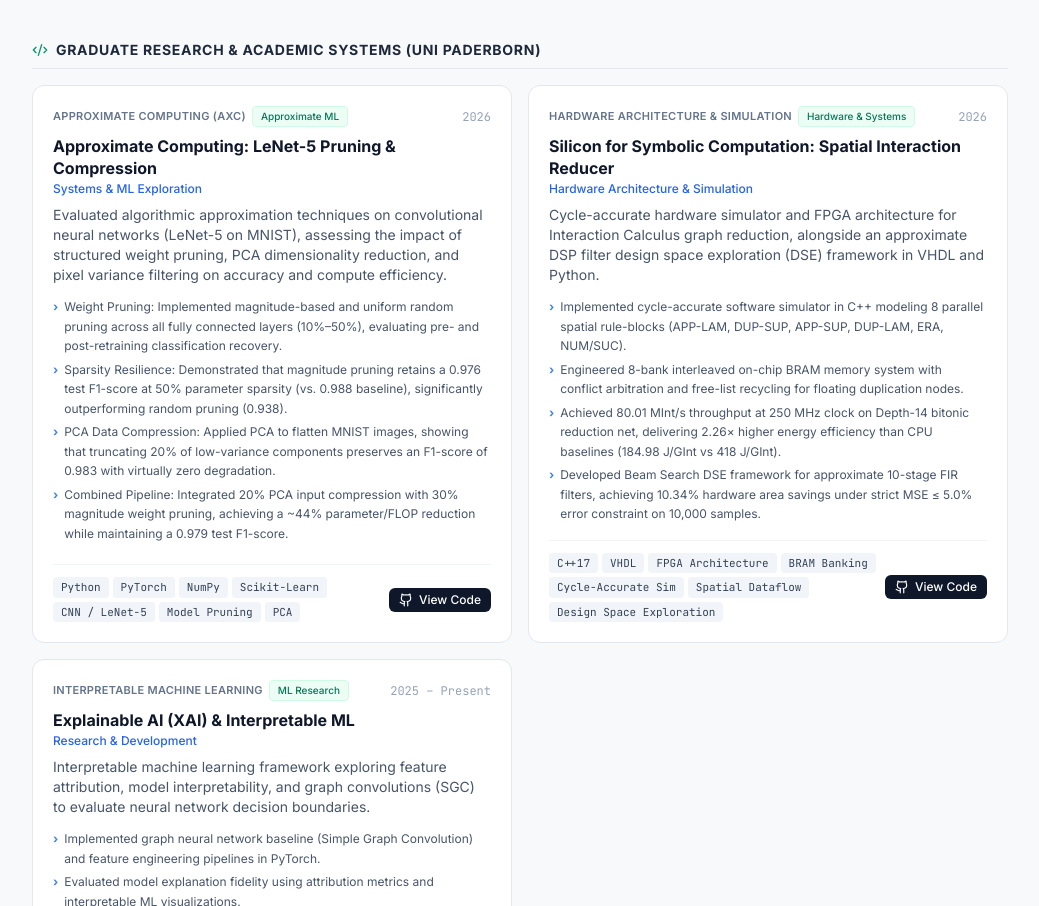
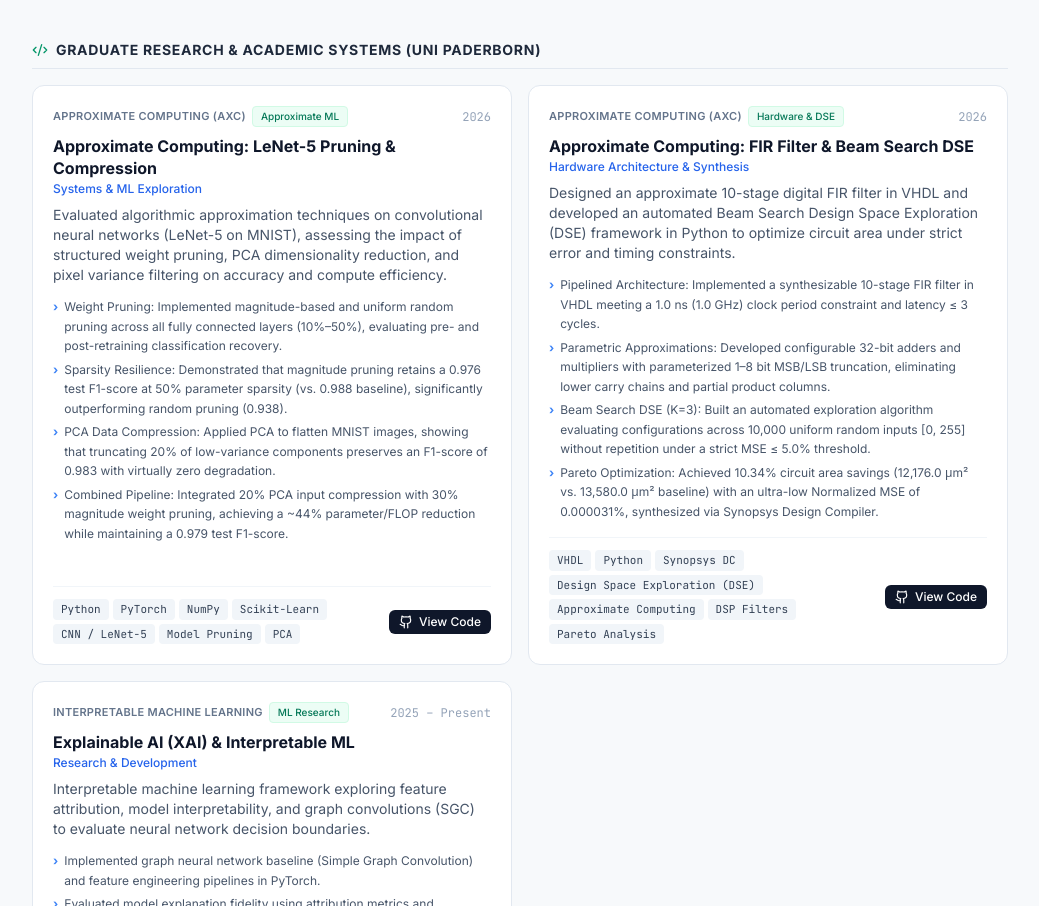
Before and after one commit to KkishanN/KkishanN, a React (Vite) app: page / in a window 1280 px wide. Shown: the part 2056-2962 px from the top of the page, without its empty margins (120-1159 px from the left). Built offline with nearby package versions, Linux system fonts and the light colour scheme.

Commit message:
refactor(projects): update project tile to Approximate Computing: FIR Filter & Beam Search DSE

```diff
--- a/src/data/portfolioData.ts
+++ b/src/data/portfolioData.ts
@@ -159,22 +159,22 @@ export const PORTFOLIO_DATA = {
       badge: "Approximate ML"
     },
     {
-      id: "spatial-interaction-reducer",
-      title: "Silicon for Symbolic Computation: Spatial Interaction Reducer",
+      id: "approximate-fir-dse",
+      title: "Approximate Computing: FIR Filter & Beam Search DSE",
       projectType: "personal",
-      clientOrContext: "Hardware Architecture & Simulation",
-      role: "Hardware Architecture & Simulation",
+      clientOrContext: "Approximate Computing (AxC)",
+      role: "Hardware Architecture & Synthesis",
       timeline: "2026",
-      description: "Cycle-accurate hardware simulator and FPGA architecture for Interaction Calculus graph reduction, alongside an approximate DSP filter design space exploration (DSE) framework in VHDL and Python.",
+      description: "Designed an approximate 10-stage digital FIR filter in VHDL and developed an automated Beam Search Design Space Exploration (DSE) framework in Python to optimize circuit area under strict error and timing constraints.",
       highlights: [
-        "Implemented cycle-accurate software simulator in C++ modeling 8 parallel spatial rule-blocks (APP-LAM, DUP-SUP, APP-SUP, DUP-LAM, ERA, NUM/SUC).",
-        "Engineered 8-bank interleaved on-chip BRAM memory system with conflict arbitration and free-list recycling for floating duplication nodes.",
-        "Achieved 80.01 MInt/s throughput at 250 MHz clock on Depth-14 bitonic reduction net, delivering 2.26× higher energy efficiency than CPU baselines (184.98 J/GInt vs 418 J/GInt).",
-        "Developed Beam Search DSE framework for approximate 10-stage FIR filters, achieving 10.34% hardware area savings under strict MSE ≤ 5.0% error constraint on 10,000 samples."
+        "Pipelined Architecture: Implemented a synthesizable 10-stage FIR filter in VHDL meeting a 1.0 ns (1.0 GHz) clock period constraint and latency ≤ 3 cycles.",
+        "Parametric Approximations: Developed configurable 32-bit adders and multipliers with parameterized 1–8 bit MSB/LSB truncation, eliminating lower carry chains and partial product columns.",
+        "Beam Search DSE (K=3): Built an automated exploration algorithm evaluating configurations across 10,000 uniform random inputs [0, 255] without repetition under a strict MSE ≤ 5.0% threshold.",
+        "Pareto Optimization: Achieved 10.34% circuit area savings (12,176.0 μm² vs. 13,580.0 μm² baseline) with an ultra-low Normalized MSE of 0.000031%, synthesized via Synopsys Design Compiler."
       ],
-      technologies: ["C++17", "VHDL", "FPGA Architecture", "BRAM Banking", "Cycle-Accurate Sim", "Spatial Dataflow", "Design Space Exploration"],
+      technologies: ["VHDL", "Python", "Synopsys DC", "Design Space Exploration (DSE)", "Approximate Computing", "DSP Filters", "Pareto Analysis"],
       github: "https://github.com/KkishanN/AxC/tree/main/lab2",
-      badge: "Hardware & Systems"
+      badge: "Hardware & DSE"
     },
     {
       id: "xai-framework",
```
Also changed, not shown: 1 other file (tests, documents, lock files or other folders).
